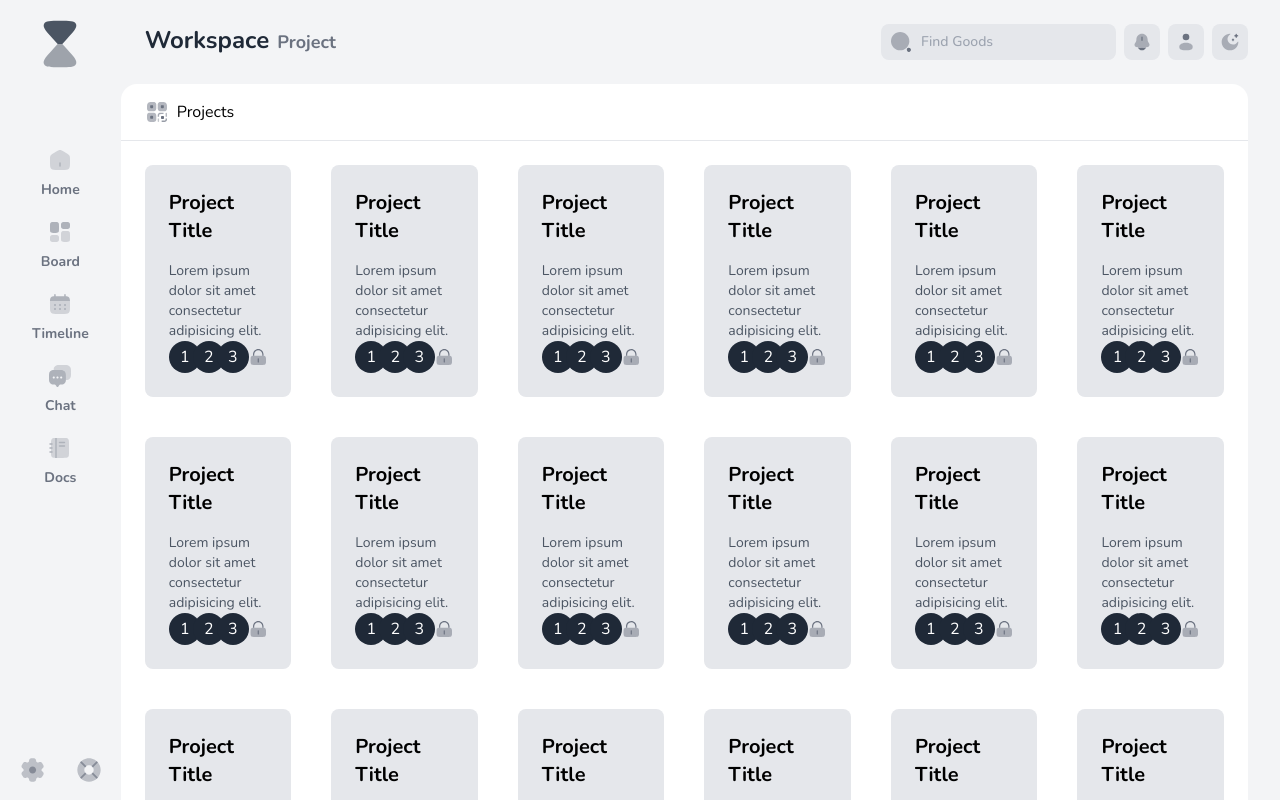
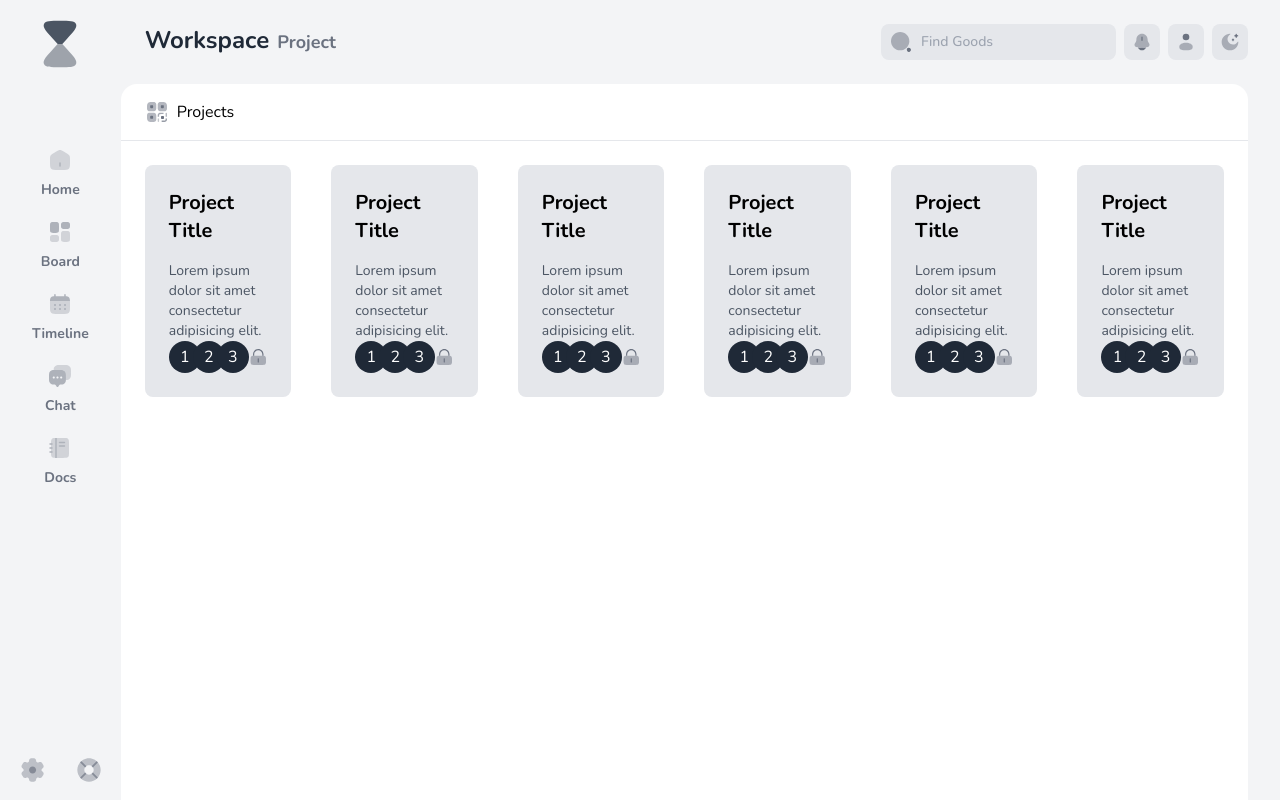
Before and after one commit to rayatechs/Leaner, a Vue app: page /projects in a window 1280 px wide. Built offline with nearby package versions, Linux system fonts and the light colour scheme.

Commit message:
fix: overflow scroll not showing all content

```diff
--- a/src/App.vue
+++ b/src/App.vue
@@ -18,7 +18,7 @@ import IconProject from './components/icons/IconProject.vue';
           <h4>Projects</h4>
         </div>
 
-        <div class="w-full h-full p-6 overflow-y-scroll">
+        <div class="w-full p-6 overflow-y-scroll h-[85%]">
           <RouterView />
         </div>
       </main>
--- a/src/views/ProjectView.vue
+++ b/src/views/ProjectView.vue
@@ -4,8 +4,8 @@ import { RouterLink } from 'vue-router'
 </script>
 
 <template>
-    <div class="grid w-full grid-cols-6 gap-10 h-11/12 auto-rows-max">
-        <RouterLink v-for="i in 26" :key="i" to="/"
+    <div class="grid w-full grid-cols-6 gap-10 auto-rows-max">
+        <RouterLink v-for="i in 6" :key="i" to="/"
             class="flex flex-col justify-between w-full p-6 bg-gray-200 rounded-lg aspect-square">
             <div class="flex flex-col items-start justify-center">
                 <h3 class="mb-4 text-xl font-bold">Project Title</h3>
```
